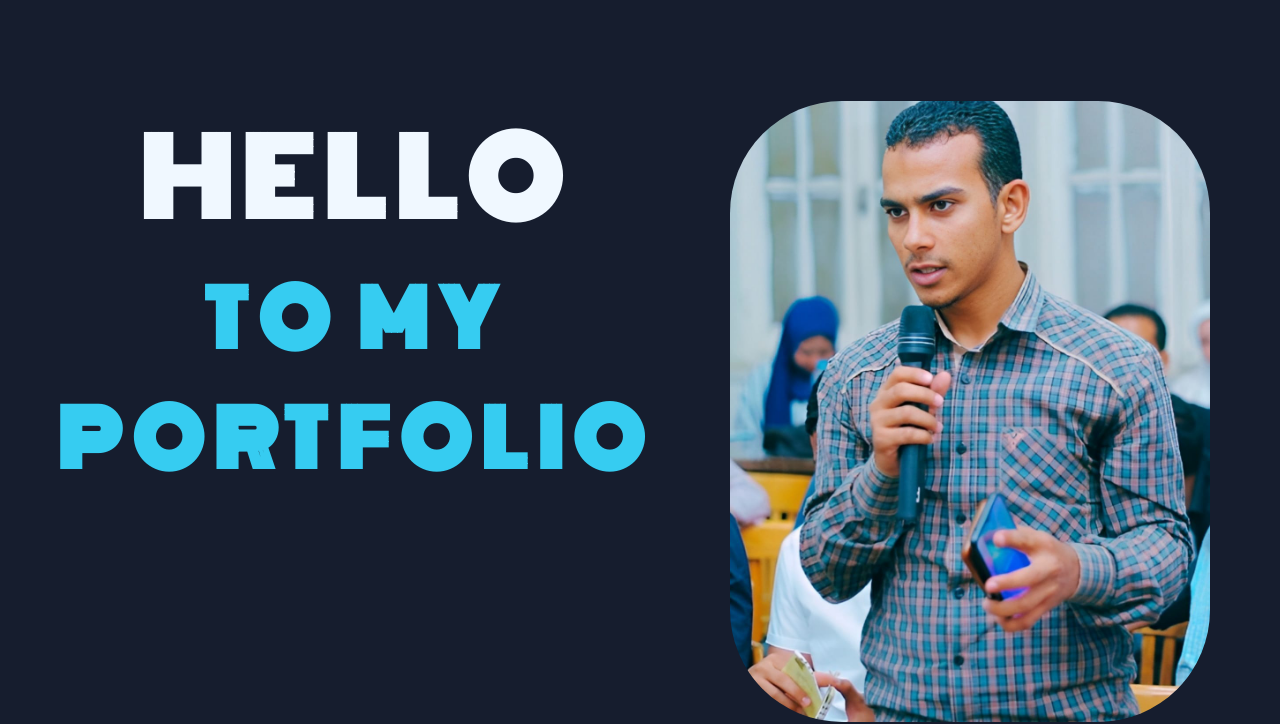
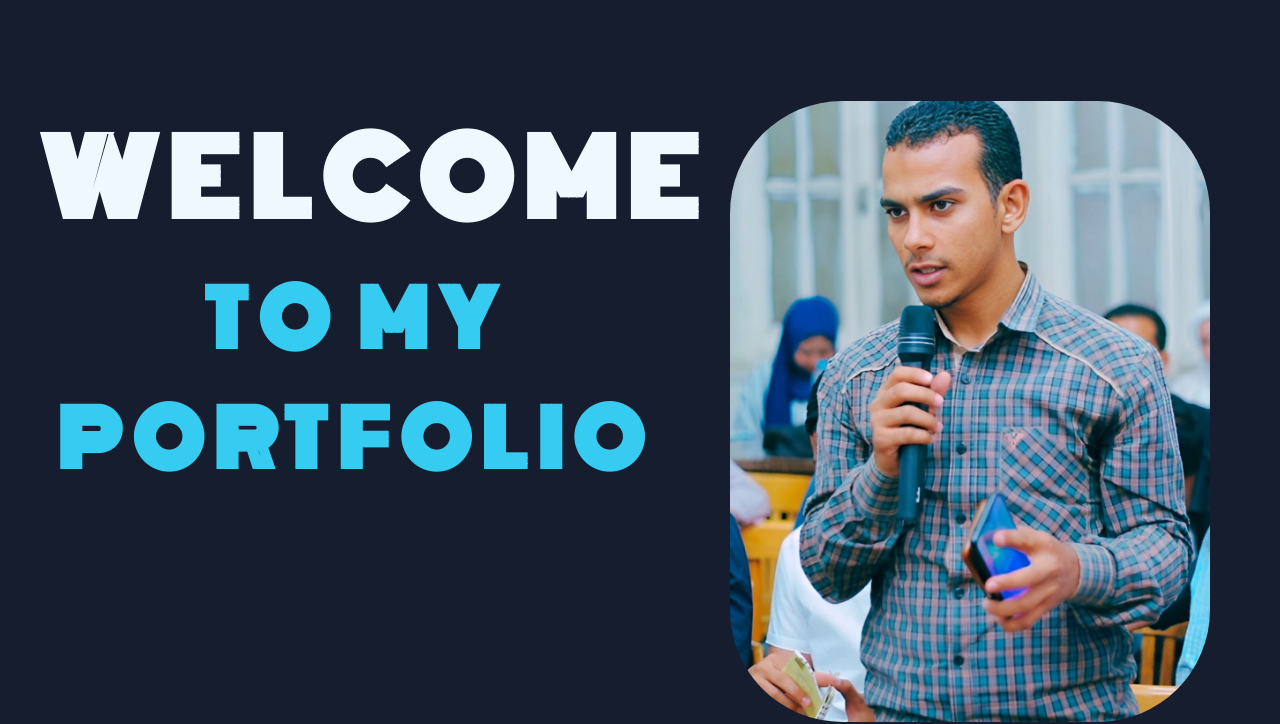
Before and after one commit to MohamedNaserMohamed/Portfolio, a plain HTML site: page index.html in a window 1280 px wide. Shown: the part 83-807 px from the top of the page. Drawn offline with Linux system fonts and the light colour scheme.

Commit message:
Update index.html

```diff
--- a/index.html
+++ b/index.html
@@ -31,7 +31,7 @@
     <!-- the first section start -->
     <section class="first_section_1">
         <div class="content1_text1">
-            <span class="content1_text1_1"> hello </span>
+            <span class="content1_text1_1"> Welcome </span>
             <div class="content1_text1_2">
                 To my portfolio
             </div>
```
